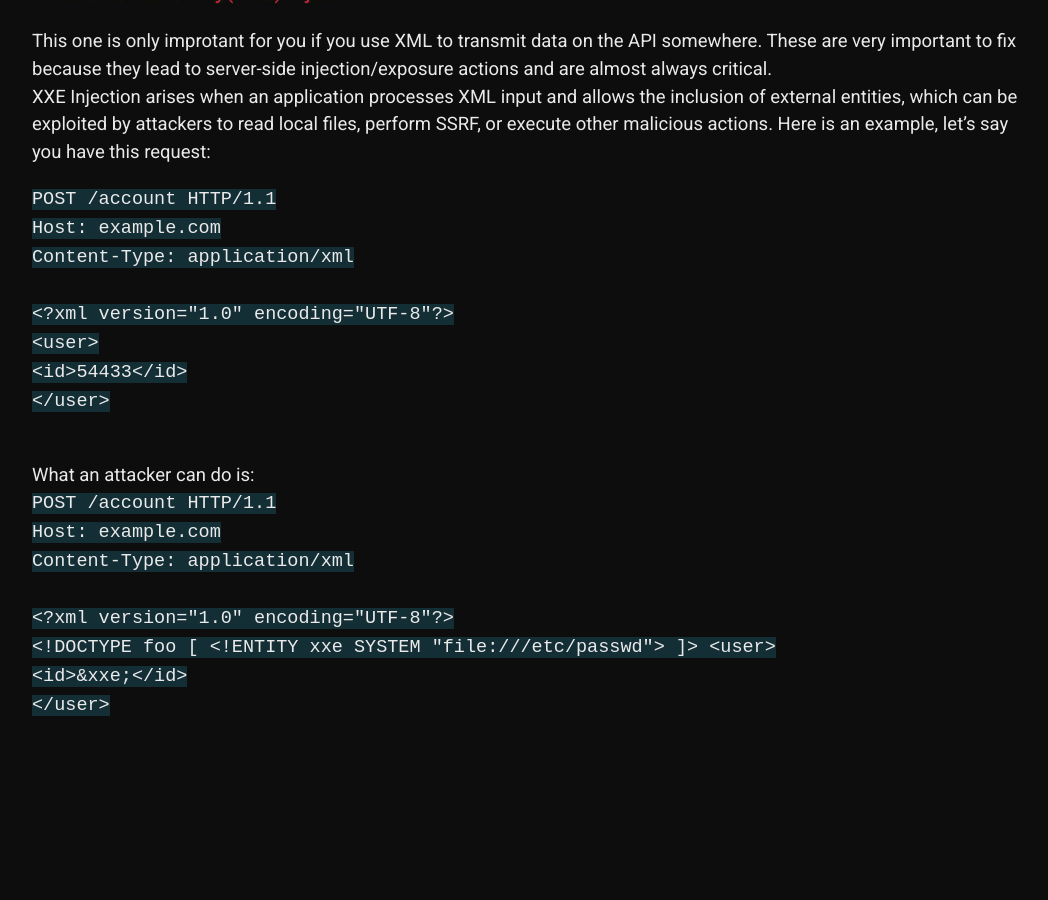
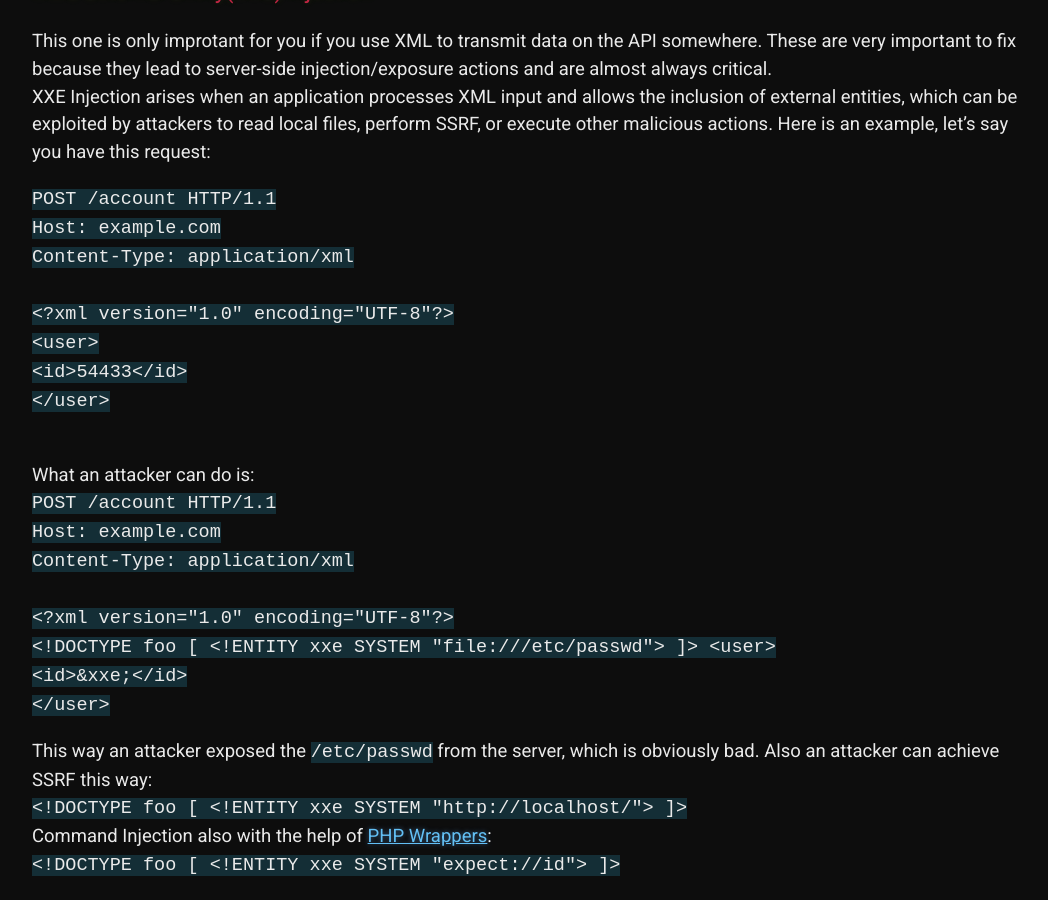
Before and after one commit to 20kilograma/blog, a Jekyll site: the page built from php-sec.md, in a window 1280 px wide and 900 px high, scrolled down 13643 px. Shown: the whole window, without its empty margins (108-1156 px from the left). Built offline with Jekyll 4.4.1, drawn with Linux system fonts in a browser that asks for light colours; some web fonts are replaced; our own code applies the rules of GitHub Pages for plain Markdown files; before the commit the page ends 14382 px from its top, so only the background shows below that.

Commit message:
Update php-sec.md

```diff
--- a/php-sec.md
+++ b/php-sec.md
@@ -277,3 +277,12 @@ Content-Type: application/xml<br><br>
       &lt;id>&xxe;&lt;/id><br>
   &lt;/user><br>
 </code>
+
+This way an attacker exposed the <code>/etc/passwd</code> from the server, which is obviously bad. Also an attacker can achieve SSRF this way:<br>
+<code>
+  &lt;!DOCTYPE foo [ &lt;!ENTITY xxe SYSTEM "http://localhost/"> ]>
+</code><br>
+Command Injection also with the help of <a href="https://www.geeksforgeeks.org/protocols-and-wrapper-in-php/" target=_blank>PHP Wrappers</a>:<br>
+<code>
+  &lt;!DOCTYPE foo [ &lt;!ENTITY xxe SYSTEM "expect://id"> ]>
+</code><br>
```
